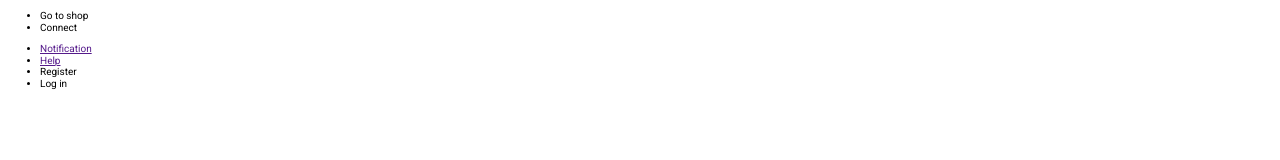
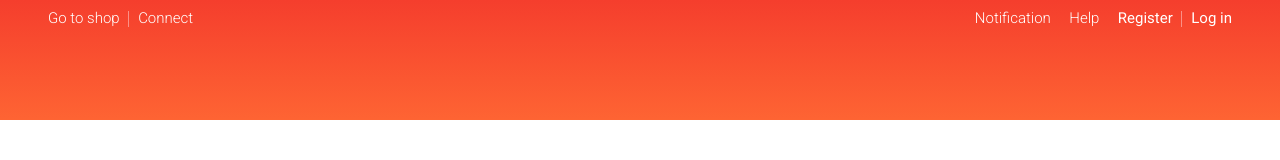
Before and after one commit to AnPhungVuong/shopee, a plain HTML site: page index.html in a window 1280 px wide. Drawn offline with nearby package versions, Linux system fonts and the light colour scheme.

Commit message:
navbar css

```diff
--- a/assets/css/main.css
+++ b/assets/css/main.css
@@ -0,0 +1,43 @@
+.header {
+  height: 120px;
+  background-image: linear-gradient(0, #fe6433, #f53e2d);
+}
+
+.header__navbar {
+  display: flex;
+  justify-content: space-between;
+}
+
+.header__navbar-list {
+  list-style: none;
+  padding-left: 0;
+}
+
+.header__navbar-item {
+  margin: 0px 8px;
+  position: relative;
+}
+
+.header__navbar-item,
+.header__navbar-item-link {
+  display: inline-block;
+  font-size: 1.5rem;
+  color: var(--white-color);
+  text-decoration: none;
+  font-weight: 300;
+}
+
+.header__navbar-item--strong {
+  font-weight: 400;
+}
+
+.header__navbar-item--separate::after {
+  content: "";
+  display: block;
+  position: absolute;
+  border-left: solid 1px #fb9086;
+  height: 16px;
+  right: -9px;
+  top: 50%;
+  transform: translateY(-50%);
+}
--- a/index.html
+++ b/index.html
@@ -24,19 +24,22 @@
   <body>
     <div class="app">
       <header class="header">
-        <nav class="header__navbar">
+        <div class="grid">
+          <nav class="header__navbar">
             <ul class="header__navbar-list">
-                <li class="header__navbar-item">Go to shop</li>
+                <li class="header__navbar-item header__navbar-item--separate">Go to shop</li>
                 <li class="header__navbar-item">Connect</li>
             </ul>
 
             <ul class="header__navbar-list">
                 <li class="header__navbar-item"><a href="" class="header__navbar-item-link">Notification</a></li>
                 <li class="header__navbar-item"><a href="" class="header__navbar-item-link">Help</a></li>
-                <li class="header__navbar-item">Register</li>
-                <li class="header__navbar-item">Log in</li>
+                <li class="header__navbar-item header__navbar-item--strong header__navbar-item--separate">Register</li>
+                <li class="header__navbar-item header__navbar-item--strong">Log in</li>
             </ul>
         </nav>
+        </div>
+
       </header>
 
       <div class="container"></div>
```
